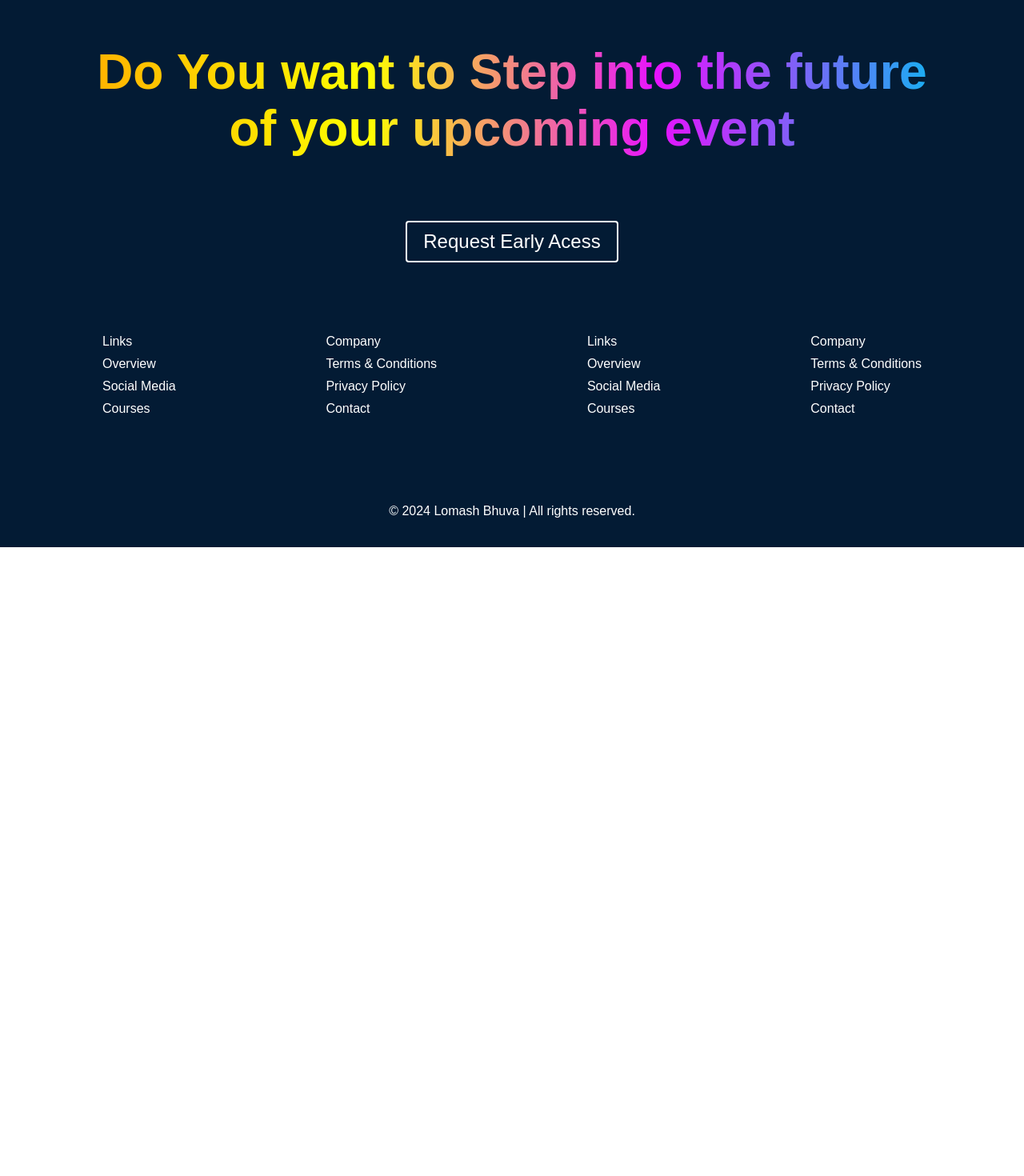
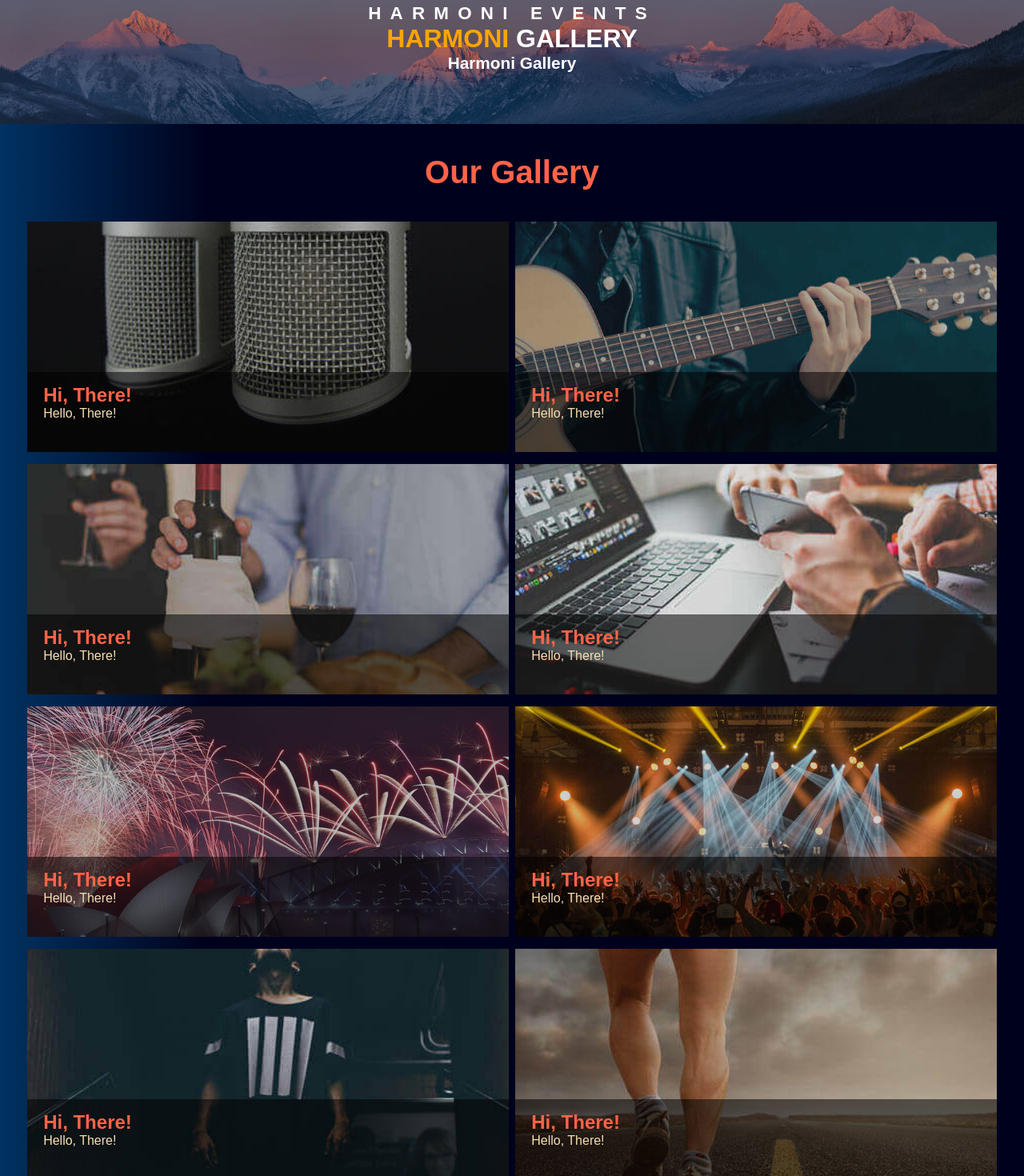
Before and after one commit to LomashB/event-mgmt, a React (Create React App) app: page /gallery in a window 1280 px wide. Shown: the part 143-1613 px from the top of the page at 80% size. Before the commit the page ends 827 px from the top, so only its background shows below. Built offline with nearby package versions, Linux system fonts and the light colour scheme.

Commit message:
gallery page

```diff
--- a/src/App.js
+++ b/src/App.js
@@ -18,7 +18,7 @@ const App = () => (
     <Routes>
       <Route path="/" element={<Home />} />
       <Route path="/home" element={<Home />} />
-      <Route path="/events" element={<Event />} />
+      <Route path="/events/:eventId" element={<Event />} />
       <Route path="/about" element={<About />} />
       <Route path="/contact" element={<Contact />} />
       <Route path="/gallery" element={<Gallery />} />
--- a/src/assets/css/gallery.css
+++ b/src/assets/css/gallery.css
@@ -0,0 +1,131 @@
+
+.gallery-body {
+    background: linear-gradient(to right, #013263 0%, #00021d 20%);
+  }
+
+.gallery-heading{
+        color: tomato;
+        font-weight: 600;
+        font-size: 2.5rem;
+        text-align: center;
+        padding-block: 3%;
+        text-transform: capitalize;
+}
+
+.gallery-sec{
+    margin-block: 100px;
+    width: 96vw;
+    margin: auto;
+    display: flex;
+    flex-wrap: wrap;
+    row-gap: 15px;
+    justify-content: space-evenly;
+}
+.gallery-box{
+    width: 47vw;
+    height: calc(45vw*2/4);
+    background-position: center center;
+    background-size: cover;
+    position: relative;
+}
+
+.gallery-box-text{
+    background-color: rgba(0, 0, 0, 0.539);
+    position: absolute;
+    bottom:  0;
+    width: 100%;
+    color: darkgrey;
+    height: auto;
+    padding: 15px 20px;
+    transition: height 1s ease-in-out; /* Smooth transition with longer duration */
+}
+
+.gallery-box-text h3{
+    color: tomato;
+        font-weight: 600;
+        font-size: 1.5rem;
+        text-transform: capitalize;
+}
+
+.gallery-box-text p{
+    color: wheat;
+        font-weight: 500;
+        font-size: 1rem;
+        text-transform: capitalize;
+}
+
+.gallery-box:hover .gallery-box-text{
+    height: 100%;
+}
+
+.gallery-box:nth-child(1){
+    background-image: url(./../images/gallery/1.image.jpg);
+
+}
+.gallery-box:nth-child(2){
+    background-image: url(./../images/gallery/2.image.jpg);
+
+}
+.gallery-box:nth-child(3){
+    background-image: url(./../images/gallery/3.image.jpg);
+
+}
+.gallery-box:nth-child(4){
+    background-image: url(./../images/gallery/4.image.jpg);
+
+}
+.gallery-box:nth-child(5){
+    background-image: url(./../images/gallery/5.image.jpg);
+
+}
+.gallery-box:nth-child(6){
+    background-image: url(./../images/gallery/6.image.jpg);
+
+}
+.gallery-box:nth-child(7){
+    background-image: url(./../images/gallery/7.image.jpg);
+
+}
+.gallery-box:nth-child(8){
+    background-image: url(./../images/gallery/8.image.jpg);
+
+}
+
+@keyframes expandHeight {
+    from {
+        height: 100px; /* Initial height */
+    }
+    to {
+        height: 100%; /* Full height */
+    }
+}
+
+/* Define keyframes for collapsing */
+@keyframes collapseHeight {
+    from {
+        height: 100%; /* Full height */
+    }
+    to {
+        height: 100px; /* Initial height */
+    }
+}
+
+.gallery-box:hover .gallery-box-text {
+    animation: expandHeight 0.3s forwards ease-in-out; /* Expand animation */
+}
+/* Apply collapse animation when not hovering */
+.gallery-box:not(:hover) .gallery-box-text {
+    animation: collapseHeight 0.3s forwards ease-in-out; /* Collapse animation */
+}
+
+@media screen and (max-width:700px) {
+    .gallery-box{
+        width: 90vw;
+        height: calc(90vw*2/4);
+    }
+
+    .gallery-box-text{
+        padding: 5px;
+        height: 80px !important;
+    }
+}
--- a/src/assets/css/header.css
+++ b/src/assets/css/header.css
@@ -61,7 +61,6 @@
     font-size: 18px;
     text-transform: uppercase;
     transition: all 0.2s ease-in-out;
-
   }
 
   .signin-btn:hover{
--- a/src/assets/css/home.css
+++ b/src/assets/css/home.css
@@ -197,7 +197,7 @@
 }
 
 .get-start-section{
-    width: 65%;
+    width: 75%;
     margin: auto;
     display: flex;
     align-items: center;
--- a/src/components/gallery.js
+++ b/src/components/gallery.js
@@ -1,8 +1,100 @@
 import React from "react";
-
+import './../assets/css/gallery.css'
 const gallery = () => {
 return(
-    <div>hello</div>
+    <div className="gallery-body">
+
+        <div className="top-sec-breadcrumb">
+        <div>Harmoni Events</div>
+        <div>
+          Harmoni <span>Gallery</span>
+        </div>
+        <div>Harmoni Gallery</div>
+      </div>
+
+      <div className="gallery-heading">Our Gallery</div>
+
+      <div className="gallery-sec">
+
+        <div className="gallery-box">
+            <div className="gallery-box-text">
+                <h3>Hi, there!</h3>
+                <p>Hello, there!</p>
+            </div>
+        </div>
+
+        <div className="gallery-box">
+            <div className="gallery-box-text">
+                <h3>Hi, there!</h3>
+                <p>Hello, there!</p>
+            </div>
+        </div>
+
+        <div className="gallery-box">
+            <div className="gallery-box-text">
+                <h3>Hi, there!</h3>
+                <p>Hello, there!</p>
+            </div>
+        </div>
+
+        <div className="gallery-box">
+            <div className="gallery-box-text">
+                <h3>Hi, there!</h3>
+                <p>Hello, there!</p>
+            </div>
+        </div>
+
+        <div className="gallery-box">
+            <div className="gallery-box-text">
+                <h3>Hi, there!</h3>
+                <p>Hello, there!</p>
+            </div>
+        </div>
+
+        <div className="gallery-box">
+            <div className="gallery-box-text">
+                <h3>Hi, there!</h3>
+                <p>Hello, there!</p>
+            </div>
+        </div>
+
+        <div className="gallery-box">
+            <div className="gallery-box-text">
+                <h3>Hi, there!</h3>
+                <p>Hello, there!</p>
+            </div>
+        </div>
+
+        <div className="gallery-box">
+            <div className="gallery-box-text">
+                <h3>Hi, there!</h3>
+                <p>Hello, there!</p>
+            </div>
+        </div>
+
+      </div>
+
+      <div className="location">
+        <p>
+            our location
+            </p>
+
+            <iframe src="https://www.google.com/maps/embed?pb=!1m18!1m12!1m3!1d625291.5869044036!2d74.67213666917198!3d26.982768102119827!2m3!1f0!2f0!3f0!3m2!1i1024!2i768!4f13.1!3m3!1m2!1s0x396db799301f3f2b%3A0x5b1e6bef732b76e4!2sHarmony%20eventz%2C%20276%20a%2C%20Frontier%20Colony%2C%20Adarsh%20Nagar%2C%20Jaipur%2C%20Rajasthan%20302004!5e0!3m2!1sen!2sin!4v1720243015129!5m2!1sen!2sin" height="450"  allowfullscreen="" loading="lazy" referrerpolicy="no-referrer-when-downgrade"></iframe>
+    </div>
+
+    <div className="get-start">
+
+<div className="get-start-section">
+  <div>
+  <div>Request Early acess to get started! </div>
+  <div>Register today & start exploring the endless possibilities!</div>
+  </div>
+  <button>Get Started!</button>
+</div>
+</div>
+
+
+    </div>
 )
 }
 
--- a/src/components/header.js
+++ b/src/components/header.js
@@ -5,6 +5,7 @@ import { Link } from 'react-router-dom';
 import './../assets/css/header.css';
 import logo from './../assets/images/1.site-logo.png'
 import menu from './../assets/images/1.down-arrow.png'
+// import profileimg from './../assets/images/'
 // import { FaBars } from 'react-icons/fa';
 
 const Header = () => {
@@ -35,6 +36,7 @@ const Header = () => {
       </nav>
       <Link to='/login'>
       <button className="signin-btn">Log in</button>
+      {/* <img src={profileimg}></img> */}
       </Link>
     </header>
   );
--- a/src/components/login.js
+++ b/src/components/login.js
@@ -12,7 +12,7 @@ const login = () => {
           <h2>Log In</h2>
           <input type="text" placeholder="Id"></input>
           <input type="password" placeholder="Password"></input>
-          <button>SEND</button>
+          <button>LOGIN</button>
           <Link  className='signup' to="/signup">Create a new Account</Link>
         </div>
       </div>
--- a/src/components/signup.js
+++ b/src/components/signup.js
@@ -15,7 +15,7 @@ const signup = () => {
           <input type="text" placeholder="Id"></input>
           <input type="password" placeholder="Password"></input>
           <input type="password" placeholder="Confirm Password"></input>
-          <button>SEND</button>
+          <button>SIGNUP</button>
           <Link  className='signup' to="/login">Already have an Account?</Link>
         </div>
       </div>
```
Also changed, not shown: src/components/data/eventdata.js (added, +57 -0 lines).
